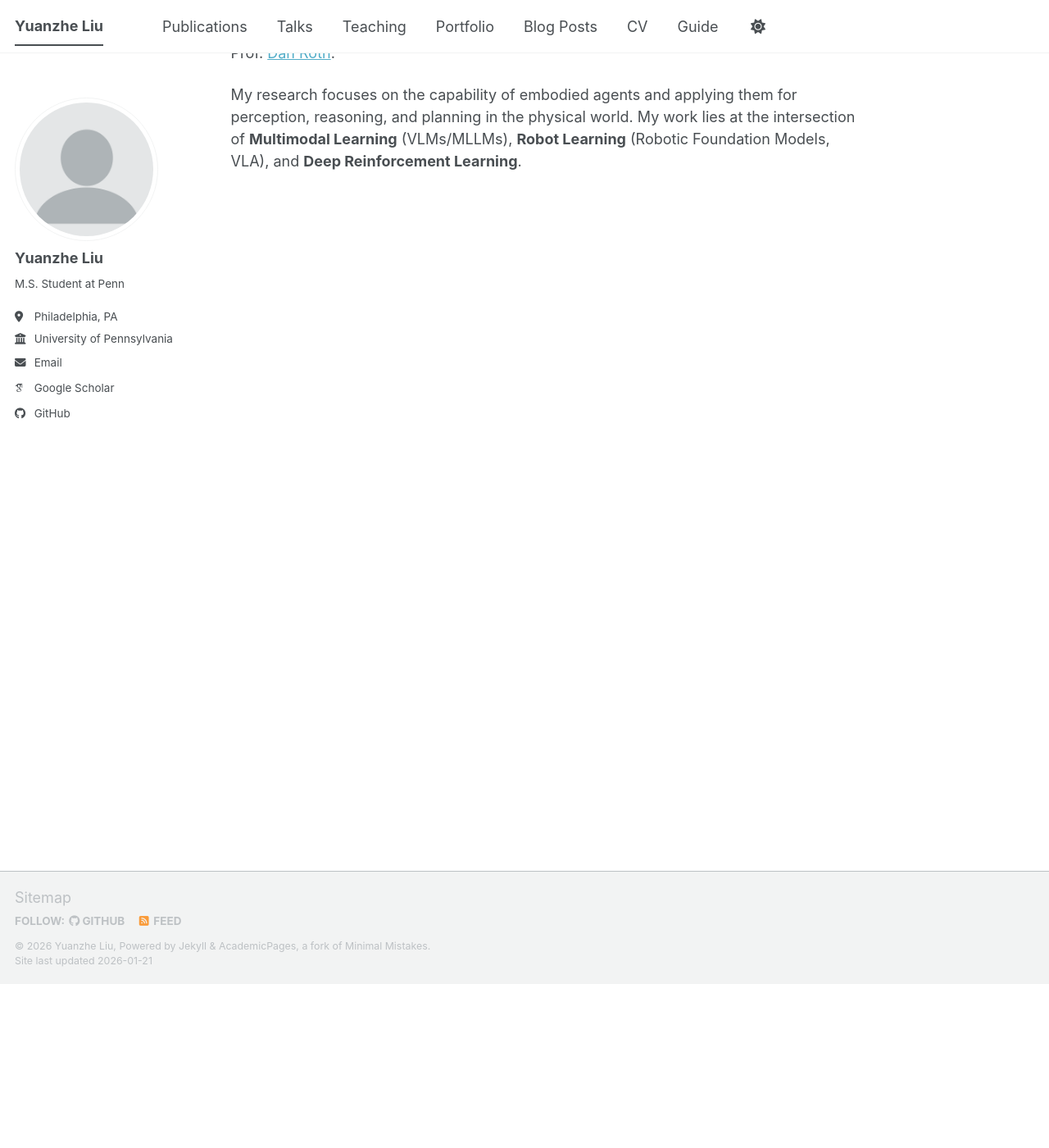
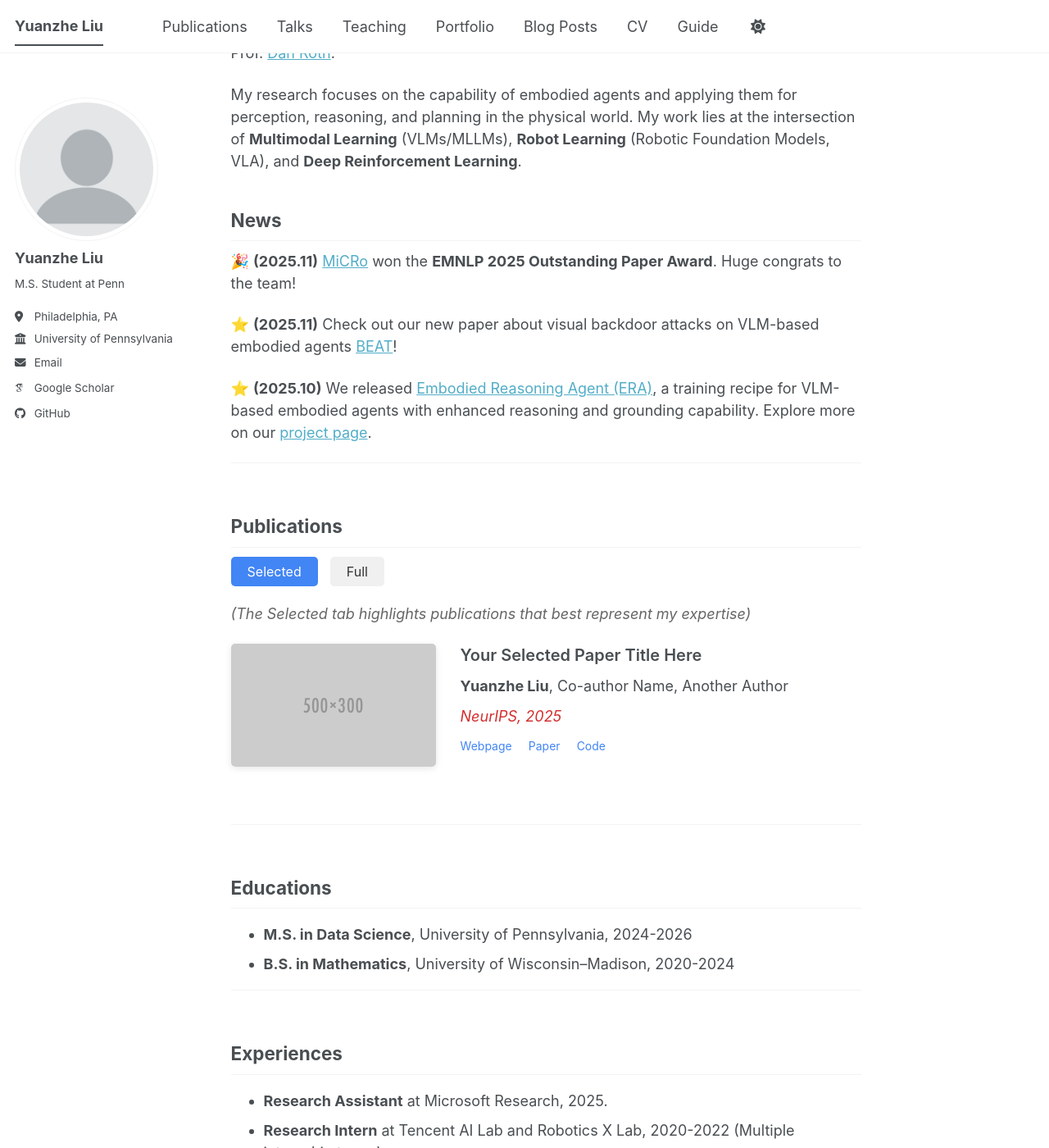
Before and after one commit to yuanzhel0903/yuanzhel0903.github.io, a Jekyll site: the page built from _pages/about.md, in a window 1280 px wide and 1400 px high, scrolled down 200 px. Shown: the whole window at 82% size. Built offline with Jekyll 4.4.1, drawn with Linux system fonts in a browser that asks for light colours; some web fonts are replaced; a script bundle is joined from its source files by our own code; library files that are not in the unit come from our copies; some of the changed text lies outside the part shown.

Commit message:
Update about.md

```diff
--- a/_pages/about.md
+++ b/_pages/about.md
@@ -7,6 +7,234 @@ redirect_from:
   - /about.html
 ---
 
+<style>
+  /* Smooth scrolling */
+  html {
+    scroll-behavior: smooth;
+  }
+
+  /* Section spacing */
+  .page-section {
+    padding-top: 80px;
+    margin-top: -80px;
+  }
+
+  /* Publications tabs */
+  .pub-tabs {
+    margin-bottom: 20px;
+  }
+
+  .pub-tab-button {
+    padding: 8px 20px;
+    margin-right: 10px;
+    border: none;
+    border-radius: 5px;
+    font-size: 16px;
+    cursor: pointer;
+    background-color: #f0f0f0;
+    color: #333;
+    transition: all 0.3s;
+  }
+
+  .pub-tab-button.active {
+    background-color: #4285f4;
+    color: white;
+  }
+
+  .pub-tab-button:hover {
+    background-color: #e0e0e0;
+  }
+
+  .pub-tab-button.active:hover {
+    background-color: #3367d6;
+  }
+
+  .pub-note {
+    color: #666;
+    font-size: 14px;
+    font-style: italic;
+    margin-bottom: 20px;
+  }
+
+  .publication-item {
+    display: flex;
+    margin-bottom: 40px;
+    padding-bottom: 30px;
+    border-bottom: 1px solid #e0e0e0;
+  }
+
+  .publication-item:last-child {
+    border-bottom: none;
+  }
+
+  .pub-image {
+    flex: 0 0 250px;
+    margin-right: 30px;
+  }
+
+  .pub-image img {
+    width: 100%;
+    height: auto;
+    border-radius: 5px;
+    box-shadow: 0 2px 8px rgba(0,0,0,0.1);
+  }
+
+  .pub-content {
+    flex: 1;
+  }
+
+  .pub-title {
+    font-size: 20px;
+    font-weight: 600;
+    margin-bottom: 10px;
+    line-height: 1.4;
+  }
+
+  .pub-authors {
+    margin-bottom: 8px;
+    line-height: 1.6;
+  }
+
+  .pub-authors a {
+    color: #4285f4;
+    text-decoration: none;
+  }
+
+  .pub-authors a:hover {
+    text-decoration: underline;
+  }
+
+  .pub-venue {
+    color: #d32f2f;
+    font-style: italic;
+    margin-bottom: 8px;
+  }
+
+  .pub-links a {
+    display: inline-block;
+    margin-right: 15px;
+    color: #4285f4;
+    text-decoration: none;
+    font-size: 14px;
+  }
+
+  .pub-links a:hover {
+    text-decoration: underline;
+  }
+
+  .tab-content {
+    display: none;
+  }
+
+  .tab-content.active {
+    display: block;
+  }
+</style>
+
 I am a Master's student in Data Science at the University of Pennsylvania. Previously, I earned a Bachelor's degree in Mathematics from UW–Madison. I am currently a visiting Research Assistant at UIUC, where I am fortunate to work with Prof. [Ismini Lourentzou](https://isminoula.github.io/) and Prof. [James M. Rehg](https://rehg.org/). At Penn, I was fortunate to work with Prof. [Chris Callison-Burch](https://www.cis.upenn.edu/~ccb/) and Prof. [Dan Roth](https://www.cis.upenn.edu/~danroth/).
 
 My research focuses on the capability of embodied agents and applying them for perception, reasoning, and planning in the physical world. My work lies at the intersection of **Multimodal Learning** (VLMs/MLLMs), **Robot Learning** (Robotic Foundation Models, VLA), and **Deep Reinforcement Learning**.
+
+## News
+
+🎉 **(2025.11)** [MiCRo](https://arxiv.org/abs/2411.xxxxx) won the **EMNLP 2025 Outstanding Paper Award**. Huge congrats to the team!
+
+⭐ **(2025.11)** Check out our new paper about visual backdoor attacks on VLM-based embodied agents [BEAT](https://arxiv.org/abs/2411.xxxxx)!
+
+⭐ **(2025.10)** We released [Embodied Reasoning Agent (ERA)](https://github.com/your-repo/ERA), a training recipe for VLM-based embodied agents with enhanced reasoning and grounding capability. Explore more on our [project page](https://your-project-page.com).
+
+---
+
+<div id="publications" class="page-section"></div>
+
+## Publications
+
+<div class="pub-tabs">
+  <button class="pub-tab-button active" onclick="switchTab('selected')">Selected</button>
+  <button class="pub-tab-button" onclick="switchTab('full')">Full</button>
+</div>
+
+<div id="selected-tab" class="tab-content active">
+  <p class="pub-note">(The Selected tab highlights publications that best represent my expertise)</p>
+
+  <!-- Add your selected publications here -->
+  <div class="publication-item">
+    <div class="pub-image">
+      <img src="/images/500x300.png" alt="Publication thumbnail">
+    </div>
+    <div class="pub-content">
+      <div class="pub-title">Your Selected Paper Title Here</div>
+      <div class="pub-authors">
+        <strong>Yuanzhe Liu</strong>, Co-author Name, Another Author
+      </div>
+      <div class="pub-venue">NeurIPS, 2025</div>
+      <div class="pub-links">
+        <a href="#">Webpage</a>
+        <a href="#">Paper</a>
+        <a href="#">Code</a>
+      </div>
+    </div>
+  </div>
+
+</div>
+
+<div id="full-tab" class="tab-content">
+  <p>Full list of publications will be displayed here.</p>
+</div>
+
+---
+
+<div id="educations" class="page-section"></div>
+
+## Educations
+
+- **M.S. in Data Science**, University of Pennsylvania, 2024-2026
+- **B.S. in Mathematics**, University of Wisconsin–Madison, 2020-2024
+
+---
+
+<div id="experiences" class="page-section"></div>
+
+## Experiences
+
+- **Research Assistant** at Microsoft Research, 2025.
+- **Research Intern** at Tencent AI Lab and Robotics X Lab, 2020-2022 (Multiple internship terms).
+- **Machine Learning Intern** at Meituan, 2019.
+
+---
+
+<div id="others" class="page-section"></div>
+
+## Others
+
+### Services
+
+**Conference Reviewer:** ICML, ICLR, NeurIPS (Top Reviewer in NeurIPS 2023), ACL/ARR, ICRA, AAMAS.
+
+**Journal Reviewer:** IEEE Robotics and Automation Letters (RA-L), IEEE Transactions on Neural Networks and Learning Systems (TNNLS), IEEE Transactions on Artificial Intelligence (TAI), Machine Learning, Journal of Artificial Intelligence Research.
+
+**Teaching Assistant:** COMP 4211 Machine Learning, HKUST; COMP 1021 Introduction to Computer Science, HKUST
+
+### Hobbies
+
+In my leisure time, I enjoy sports like running, table tennis, and swimming.
+
+<script>
+function switchTab(tabName) {
+  // Hide all tabs
+  document.querySelectorAll('.tab-content').forEach(tab => {
+    tab.classList.remove('active');
+  });
+
+  // Remove active class from all buttons
+  document.querySelectorAll('.pub-tab-button').forEach(btn => {
+    btn.classList.remove('active');
+  });
+
+  // Show selected tab
+  document.getElementById(tabName + '-tab').classList.add('active');
+
+  // Add active class to clicked button
+  event.target.classList.add('active');
+}
+</script>
```
